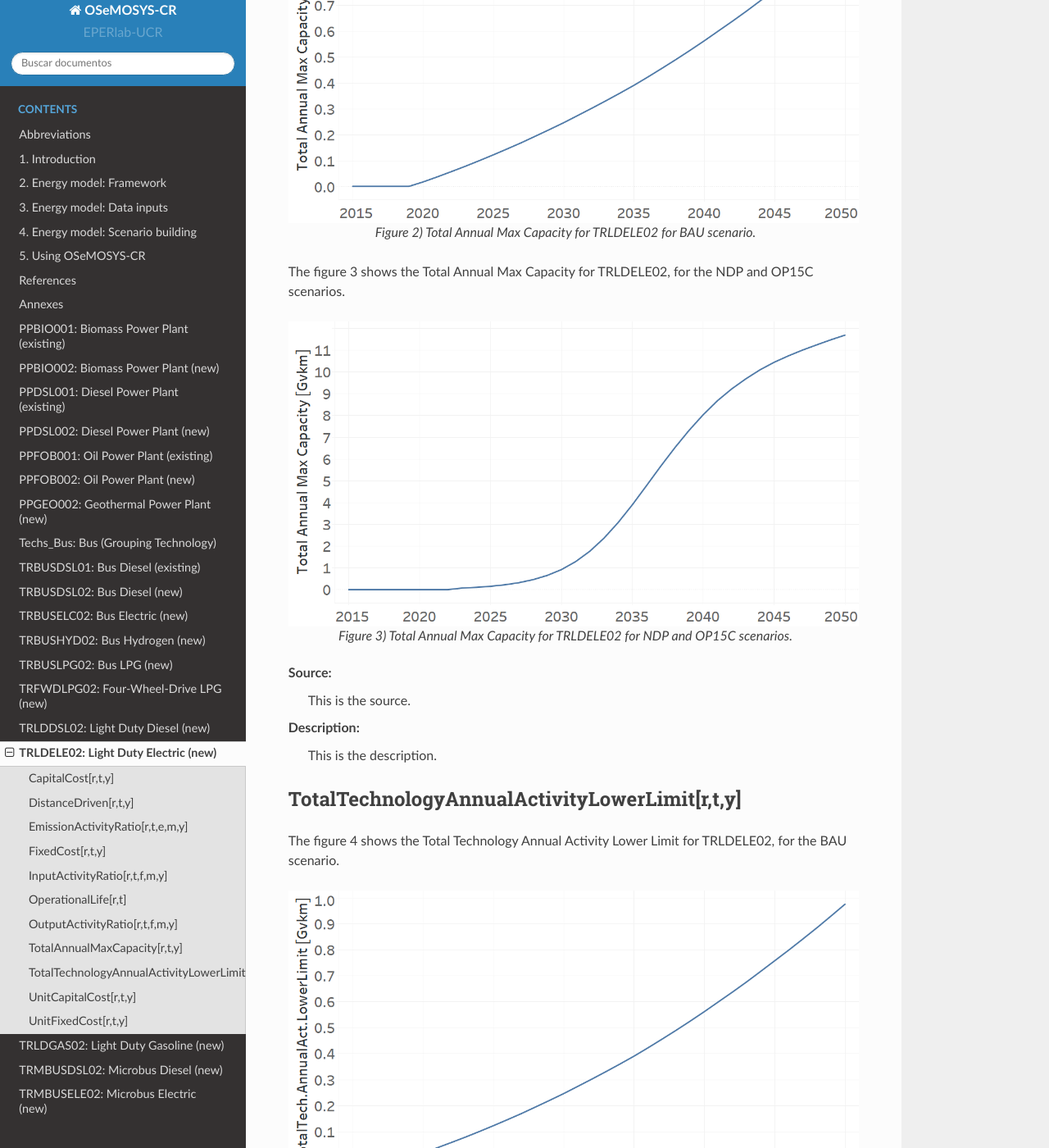
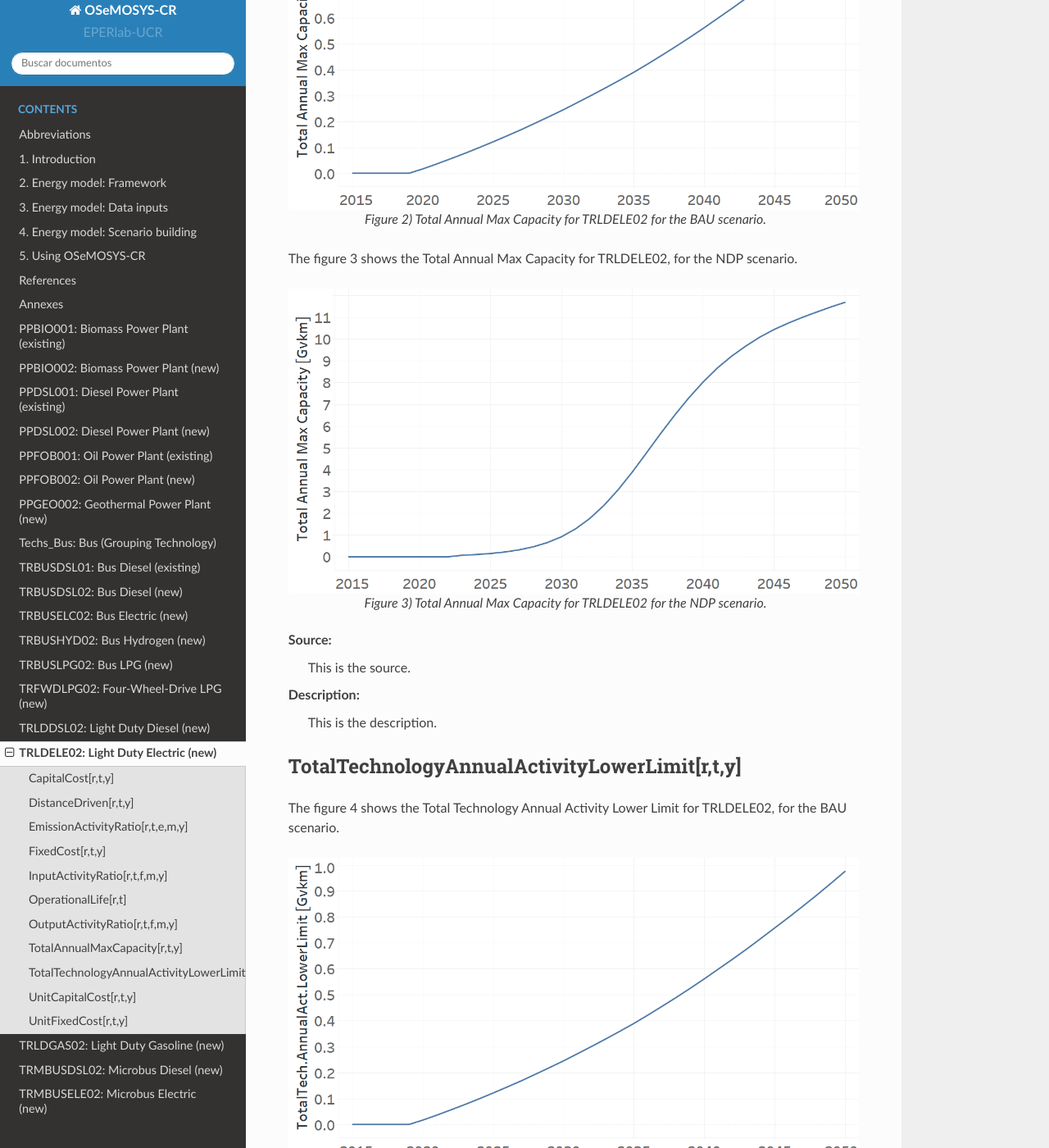
Before and after one commit to EPERLab/OSeMOSYS-CR, a Sphinx documentation site: the page built from docs/fichas/45_TRLDELE02.rst, in a window 1280 px wide and 1400 px high, scrolled down 4157 px. Shown: the whole window at 82% size. Built offline with Sphinx 7.4.7 and the Read the Docs theme 2.0.0, drawn with Linux system fonts in a browser that asks for light colours; formulas are drawn with MathJax 3; some of the changed text lies outside the part shown.

Commit message:
Update 45_TRLDELE02.rst

```diff
--- a/docs/fichas/45_TRLDELE02.rst
+++ b/docs/fichas/45_TRLDELE02.rst
@@ -34,13 +34,13 @@
 +-------------------------------------------------+-------+--------------+--------------+--------------+--------------+
 | TotalAnnualMaxCapacity[r,t,y] (BAU)             |  Gvkm | 0.018537874  | 0.246969626  | 0.563077999  | 0.9774765    |
 +-------------------------------------------------+-------+--------------+--------------+--------------+--------------+
-| TotalAnnualMaxCapacity[r,t,y] (NDP and OP15C)   |  Gvkm | 0            | 0.9205       | 8.0368       | 11.6944      |
+| TotalAnnualMaxCapacity[r,t,y] (NDP)             |  Gvkm | 0            | 0.9205       | 8.0368       | 11.6944      |
 +-------------------------------------------------+-------+--------------+--------------+--------------+--------------+
 | TotalTechnologyAnnualActivityLowerLimit[r,t,y]  | Gvkm  | 0.018500835  | 0.24647618   | 0.561952968  | 0.9755235    |
 | (BAU)                                           |       |              |              |              |              |
 +-------------------------------------------------+-------+--------------+--------------+--------------+--------------+
 | TotalTechnologyAnnualActivityLowerLimit[r,t,y]  | Gvkm  | 0            | 0.9185       | 8.0209       | 11.6713      |
-| (NDP and OP15C)                                 |       |              |              |              |              |
+| (NDP)                                           |       |              |              |              |              |
 +-------------------------------------------------+-------+--------------+--------------+--------------+--------------+
 | UnitCapitalCost[r,t,y]                          |   $   | 27620.9304   | 20520.4356   | 20030.7107   | 19529.3151   |
 +-------------------------------------------------+-------+--------------+--------------+--------------+--------------+
@@ -150,15 +150,15 @@
    :align:   center
    :width:   700 px
 
-   *Figure 2) Total Annual Max Capacity for TRLDELE02 for BAU scenario.*
+   *Figure 2) Total Annual Max Capacity for TRLDELE02 for the BAU scenario.*
 
-The figure 3 shows the Total Annual Max Capacity for TRLDELE02, for the NDP and OP15C scenarios.
+The figure 3 shows the Total Annual Max Capacity for TRLDELE02, for the NDP scenario.
 
 .. figure:: img/TRLDELE02_TotalAnnualMaxCapacity_NDP_OP.png
    :align:   center
    :width:   700 px
 
-   *Figure 3) Total Annual Max Capacity for TRLDELE02 for NDP and OP15C scenarios.*
+   *Figure 3) Total Annual Max Capacity for TRLDELE02 for the NDP scenario.*
 
 Source:
    This is the source.
@@ -177,13 +177,13 @@
    *Figure 4) Total Technology Annual Activity Lower Limit for TRLDELE02 for the BAU scenario.*
 
 
-The figure 5 shows the Total Technology Annual Activity Lower Limit for TRLDELE02, for the NDP and OP15C scenarios.
+The figure 5 shows the Total Technology Annual Activity Lower Limit for TRLDELE02, for the NDP scenario.
 
 .. figure:: img/TRLDELE02_TotalTechnologyAnnualActivityLowerLimit_NDP_OP.png
    :align:   center
    :width:   700 px
 
-   *Figure 5) Total Technology Annual Activity Lower Limit for TRLDELE02 for NDP and OP15C scenarios.*
+   *Figure 5) Total Technology Annual Activity Lower Limit for TRLDELE02 for the NDP scenario.*
 
 Source:
    This is the source.
```
